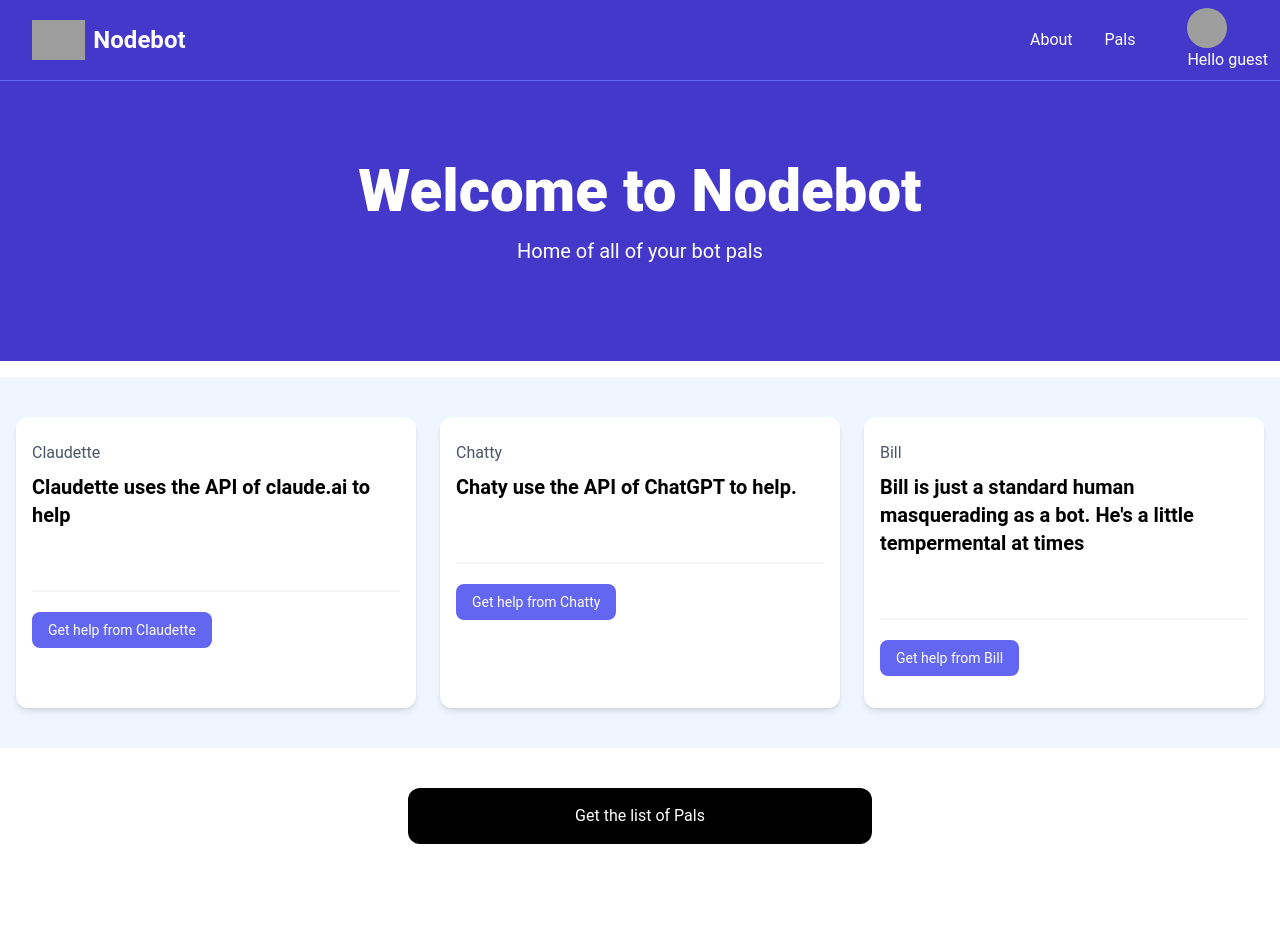
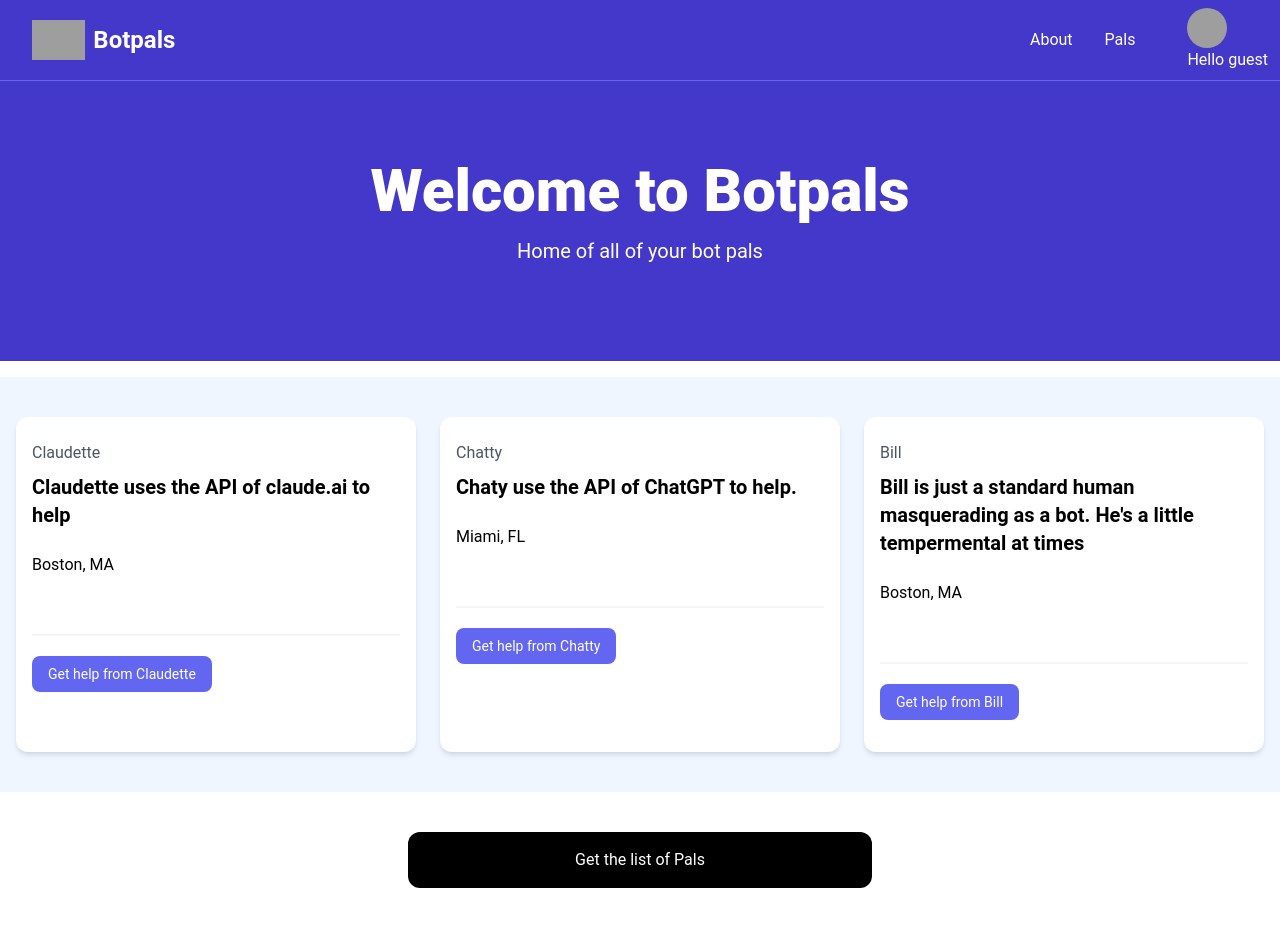
Before and after one commit to bjellesma/Botpals, a React (Vite) app: page / in a window 1280 px wide. Before the commit the page ends 884 px from the top, so only its background shows below. Built offline with nearby package versions, Linux system fonts and the light colour scheme; grey boxes are pictures that could not be loaded.

Commit message:
rename to Botpals

```diff
--- a/index.js
+++ b/index.js
@@ -38,7 +38,7 @@ async function main() {
   // need array outside while loop to hold messages
   const chatHistory = [];
   // readlineSync will get input from the command line
-  console.log(colors.bold.yellow("Welcome to Nodebot (type exit to exit)"));
+  console.log(colors.bold.yellow("Welcome to Botpals (type exit to exit)"));
   if (env.isOpenAiUsed) {
     console.log(
       colors.bold.yellow(
--- a/public/src/App.tsx
+++ b/public/src/App.tsx
@@ -12,7 +12,7 @@ const App = () => {
     return (
         <>
             <Navbar />
-            <Hero title="Welcome to Nodebot" subtitle="Home of all of your bot pals"/>
+            <Hero title="Welcome to Botpals" subtitle="Home of all of your bot pals"/>
             {/* <Chat /> */}
             <BotList />
             <ViewAllBots />
--- a/public/src/components/Bot.tsx
+++ b/public/src/components/Bot.tsx
@@ -1,6 +1,11 @@
 import React from 'react'
+import { BotInterface } from '../interfaces/BotInterface'
 
-const Bot = ({bot}) => {
+interface BotProps {
+  bot: BotInterface;
+}
+
+const Bot:React.FC<BotProps> = ({bot}) => {
   return (
     <div className='bg-white rounded-xl shadow-md relative'>
     <div className='p-4'>
@@ -9,7 +14,7 @@ const Bot = ({bot}) => {
         <h3 className='text-xl font-bold'>{bot.description}</h3>
       </div>
 
-      <div className='mb-5'>{bot.link}</div>
+      <div className='mb-5'>{bot.location}</div>
 
       <button
         className='text-indigo-500 mb-5 hover:text-indigo-600'
--- a/public/src/components/BotList.tsx
+++ b/public/src/components/BotList.tsx
@@ -1,7 +1,7 @@
 import { useState } from 'react'
-import React from 'react'
 import bots from '../data/bots.json'
 import Bot from './Bot'
+import { BotInterface } from '../interfaces/BotInterface'
 
 const BotList = () => {
   // todo for now just slice the array to get the top
@@ -11,7 +11,7 @@ const BotList = () => {
       <div className='container-xl lg:container m-auto'>
         <div className='grid grid-cols-1 md:grid-cols-3 gap-6'>
       {/* key is needed because otherwise this generates an error */}
-        {topBots.map((bot) => (
+        {topBots.map((bot:BotInterface) => (
               <Bot key={bot.id} bot={bot} />
             ))}
         </div>
--- a/public/src/components/Navbar.tsx
+++ b/public/src/components/Navbar.tsx
@@ -22,10 +22,10 @@ const Navbar = () => {
                                 <img
                                     className="h-10 w-auto"
                                     src="https://robohash.org/mail@ashallendesign.co.uk"
-                                    alt="Nodebot"
+                                    alt="Botpals"
                                 />
                                 <span className="hidden md:block text-white text-2xl font-bold ml-2"
-                                >Nodebot</span
+                                >Botpals</span
                                 >
                             </a>
                             <div className="md:ml-auto">
--- a/public/src/components/pages/PageNav.tsx
+++ b/public/src/components/pages/PageNav.tsx
@@ -1,11 +1,15 @@
 import { PageInterface } from '../../interfaces/PageInterface'
 
-const PageNav = ({id, title, pageLink}:PageInterface) => {
+interface PageNavProps {
+  page: PageInterface;
+}
+
+const PageNav:React.FC<PageNavProps> = ({page}) => {
   return (
     <a
-        href={pageLink}
+        href={page.pageLink}
         className="text-white hover:bg-gray-900 hover:text-white rounded-md px-3 py-2"
-    >{title}</a>
+    >{page.title}</a>
   )
 }
 
--- a/public/src/components/pages/PagesNav.tsx
+++ b/public/src/components/pages/PagesNav.tsx
@@ -6,7 +6,7 @@ const PagesNav = () => {
   return (
     <div className="flex space-x-2">
         {pages.map((page:PageInterface) => (
-              <PageNav id={page.id} title={page.title} pageLink={page.pageLink}/>
+              <PageNav key={page.id} page={page}/>
             ))}
       </div>
   )
--- /dev/null
+++ b/public/src/interfaces/BotInterface.ts
@@ -0,0 +1,6 @@
+export interface BotInterface {
+    id: number;
+    name: string;
+    description: string;
+    location: string;
+  }
```
Also changed, not shown: package.json (+4 -4 lines), 2 other files (tests, documents, lock files or other folders).
